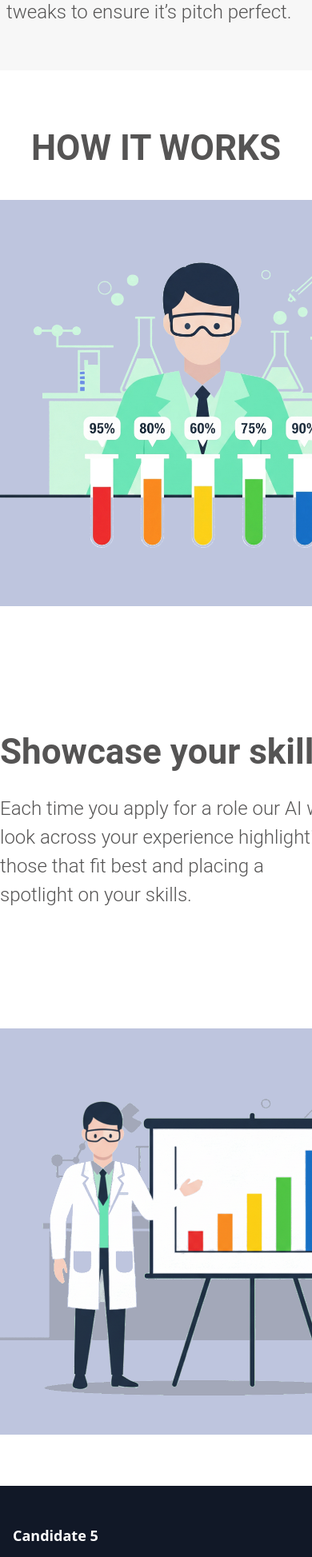
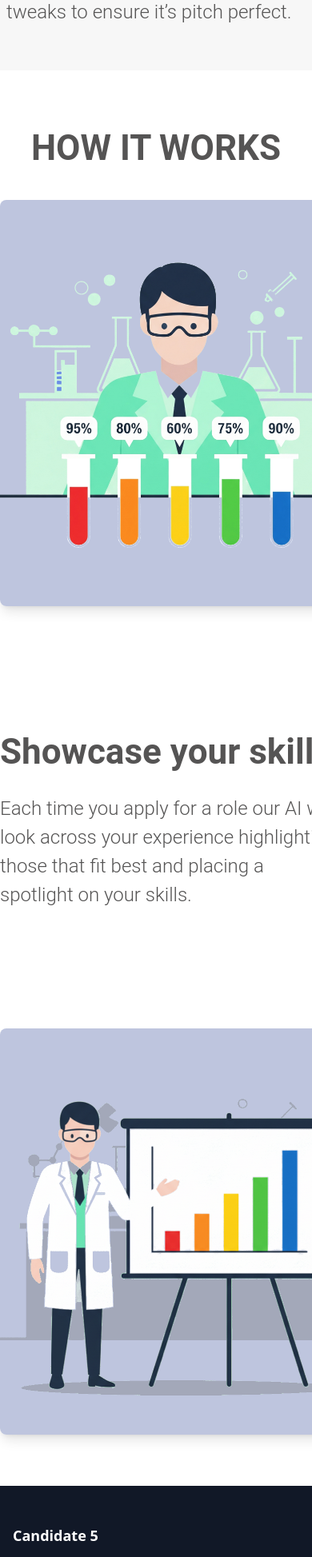
Before and after one commit to Kunle123/C5Frontend, a React (Vite) app in the folder frontend/: page / in a window 390 px wide. Shown: the part 1746-3693 px from the top of the page at 80% size. Built offline with nearby package versions, Linux system fonts and the light colour scheme; no server answers.

Commit message:
feat: use JPG alternatives for showcase-skills, stay-informed, and paste-job-posting images on landing page (450x450 desktop)

```diff
--- a/frontend/src/pages/Landing.tsx
+++ b/frontend/src/pages/Landing.tsx
@@ -113,9 +113,10 @@ export default function Landing() {
           </h2>
           <div className="flex flex-row w-[960px] h-[508px] mx-auto mb-[10px]">
             {/* Left: Image */}
-            <div className="flex-shrink-0 flex items-start justify-start" style={{ width: 508, height: 508 }}>
-              <img src="/paste-job-posting.png" alt="Paste a job posting" width={508} height={508} style={{ width: 508, height: 508 }} />
-        </div>
+            <div className="flex-shrink-0 flex items-start justify-start" style={{ width: 450, height: 450 }}>
+              <img src="/paste-job-posting.jpeg" alt="Paste a job posting" width={450} height={450} style={{ width: 450, height: 450 }} className="hidden lg:block rounded-lg object-cover shadow-lg" />
+              <img src="/paste-job-posting.png" alt="Paste a job posting" width={508} height={508} style={{ width: 508, height: 508 }} className="block lg:hidden rounded-lg object-cover shadow-lg" />
+            </div>
             {/* Right: Text Box */}
             <div className="flex flex-col justify-center items-end ml-8" style={{ minWidth: 0 }}>
               <div className="flex flex-col items-end text-right" style={{ gap: 10, width: 420 }}>
@@ -127,7 +128,7 @@ export default function Landing() {
                 </p>
               </div>
             </div>
-                </div>
+          </div>
           {/* Second Flex Row */}
           <div className="flex flex-row w-[960px] h-[508px] mx-auto mb-[10px]">
             {/* Left: Text Box */}
@@ -142,15 +143,17 @@ export default function Landing() {
               </div>
             </div>
             {/* Right: Image */}
-            <div className="flex-shrink-0 flex items-start justify-end" style={{ width: 508, height: 508 }}>
-              <img src="/showcase-skills.png" alt="Showcase your skills" width={508} height={508} style={{ width: 508, height: 508 }} />
+            <div className="flex-shrink-0 flex items-start justify-end" style={{ width: 450, height: 450 }}>
+              <img src="/showcase-skills.jpeg" alt="Showcase your skills" width={450} height={450} style={{ width: 450, height: 450 }} className="hidden lg:block rounded-lg object-cover shadow-lg" />
+              <img src="/showcase-skills.png" alt="Showcase your skills" width={508} height={508} style={{ width: 508, height: 508 }} className="block lg:hidden rounded-lg object-cover shadow-lg" />
             </div>
           </div>
           {/* Third Flex Row */}
           <div className="flex flex-row w-[960px] h-[508px] mx-auto">
             {/* Left: Image */}
-            <div className="flex-shrink-0 flex items-start justify-start" style={{ width: 508, height: 508 }}>
-              <img src="/stay-informed.png" alt="Stay Informed" width={508} height={508} style={{ width: 508, height: 508 }} />
+            <div className="flex-shrink-0 flex items-start justify-start" style={{ width: 450, height: 450 }}>
+              <img src="/stay-informed.jpeg" alt="Stay Informed" width={450} height={450} style={{ width: 450, height: 450 }} className="hidden lg:block rounded-lg object-cover shadow-lg" />
+              <img src="/stay-informed.png" alt="Stay Informed" width={508} height={508} style={{ width: 508, height: 508 }} className="block lg:hidden rounded-lg object-cover shadow-lg" />
             </div>
             {/* Right: Text Box */}
             <div className="flex flex-col justify-center items-end ml-8" style={{ minWidth: 0 }}>
```
